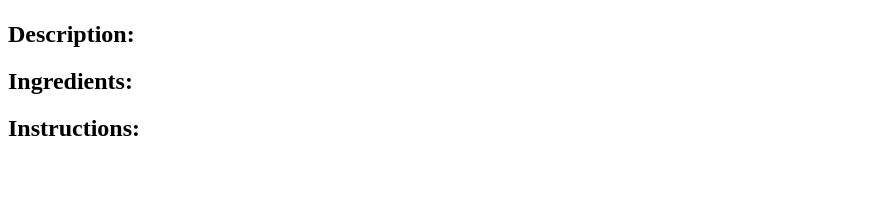
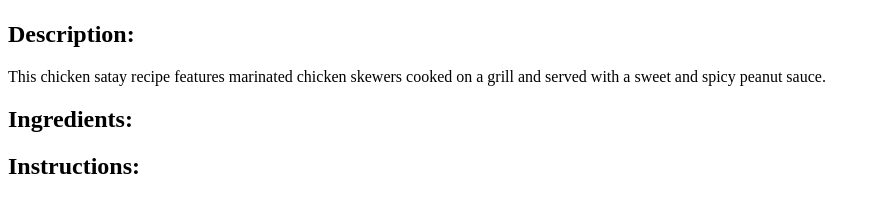
Before and after one commit to i-am-ender/odin-recipes, a plain HTML site: page recipes/satay-chicken.html in a window 1280 px wide. Shown: the part 409-622 px from the top of the page, without its empty margins (0-880 px from the left). Drawn offline with Linux system fonts and the light colour scheme.

Commit message:
Add recipe description to satay-chicken.html

```diff
--- a/recipes/satay-chicken.html
+++ b/recipes/satay-chicken.html
@@ -10,6 +10,7 @@
     <h1>Chicken Satay Recipe</h1>
     <img src="https://upload.wikimedia.org/wikipedia/commons/c/ca/Chicken_Satay_With_Peanut_Sauce.jpg" alt="Juicy chicken satay with peanut sauce">
     <h2>Description:</h2>
+    <p>This chicken satay recipe features marinated chicken skewers cooked on a grill and served with a sweet and spicy peanut sauce.</p>
     <h2>Ingredients:</h2>
     <h2>Instructions:</h2>
 </body>
```
